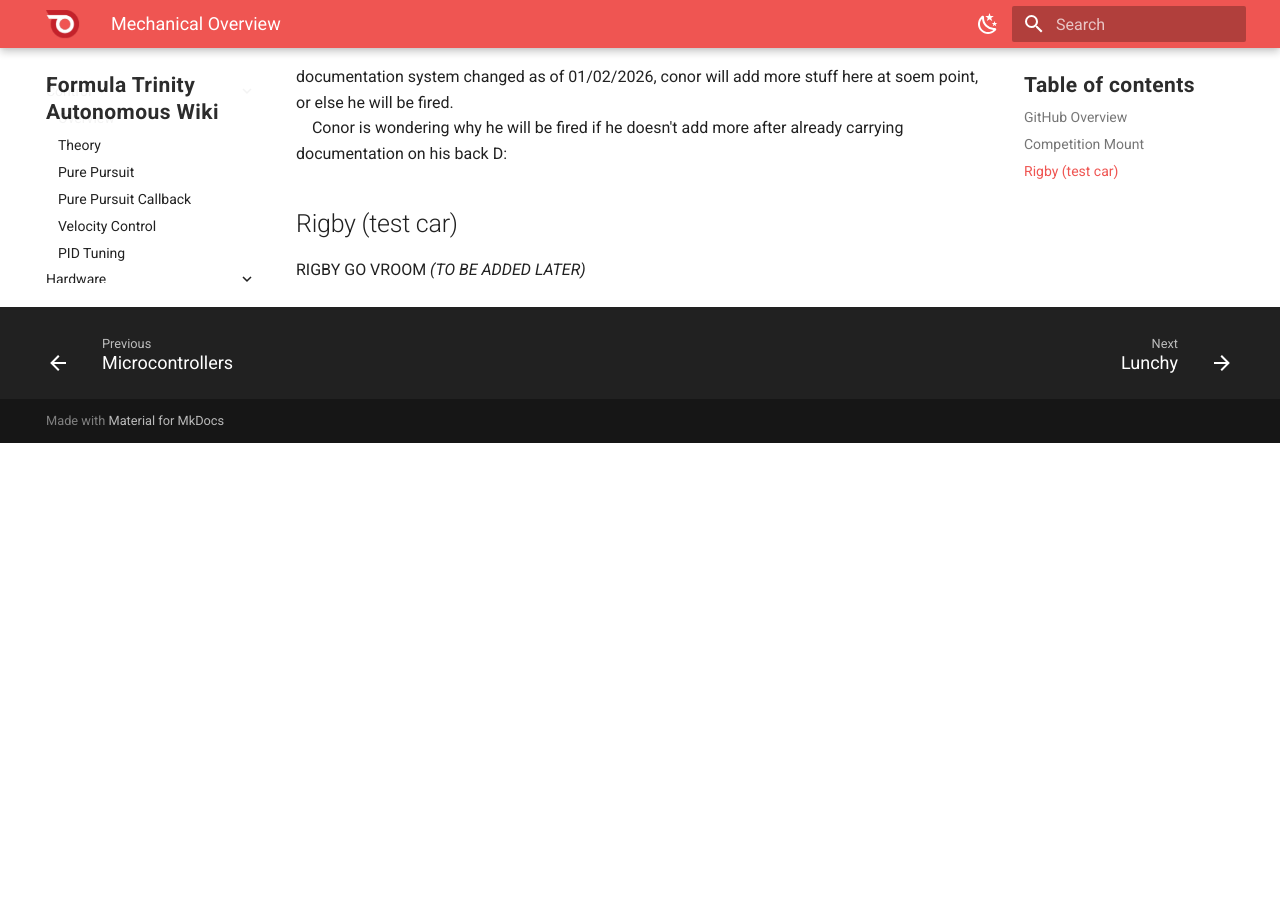
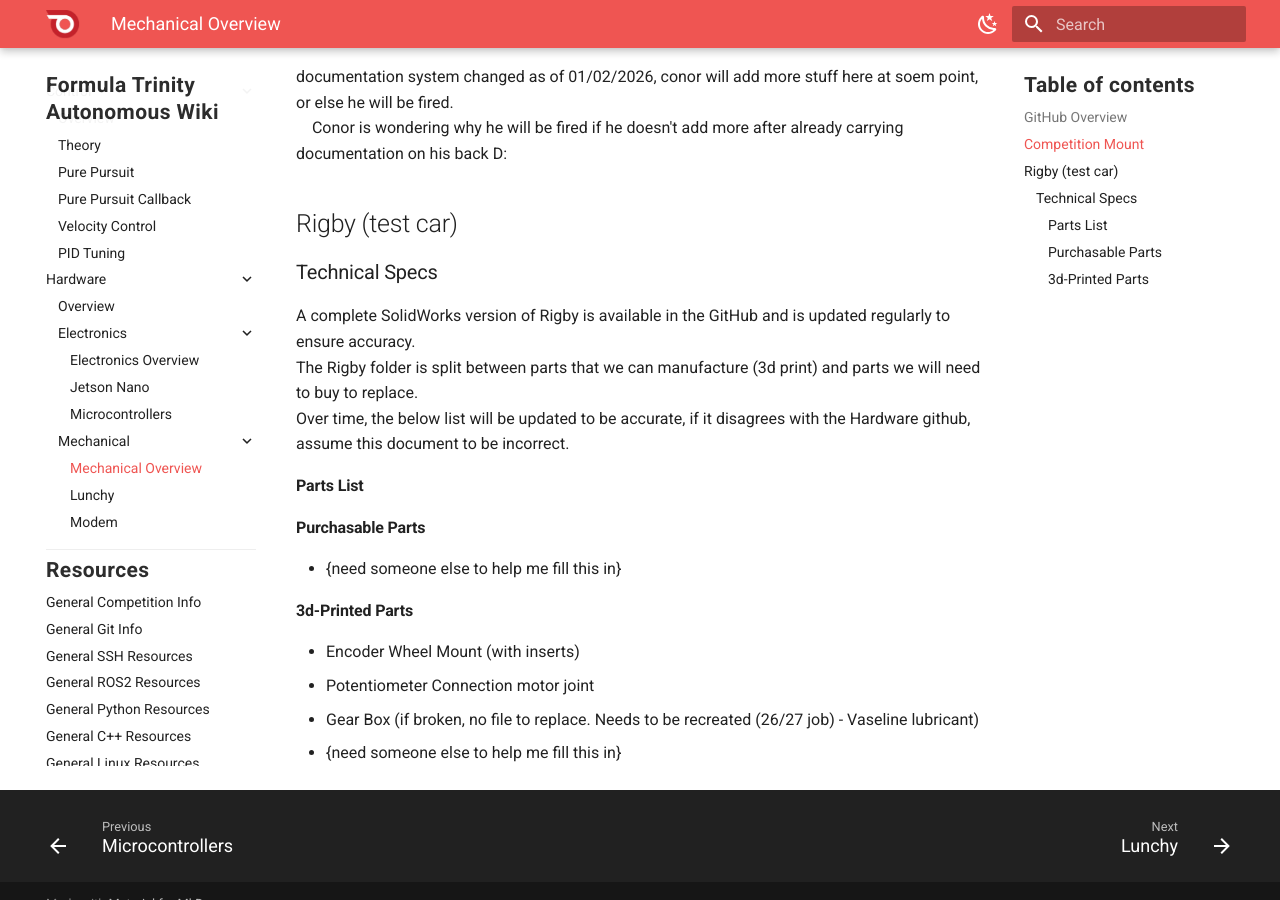
Before and after one commit to FT-Autonomous/ft_docs_2.0, an MkDocs documentation site: the page built from docs/departments/hardware/mechanical/mechanical_overview.md, in a window 1280 px wide and 900 px high, scrolled down 939 px. Built offline with MkDocs 1.6.1 and Material for MkDocs 9.7.7, drawn with Linux system fonts in a browser that asks for light colours; before the commit the page ends 1382 px from its top, so only the background shows below that.

Commit message:
Updated Hardware Mechanical Overview

```diff
--- a/docs/departments/hardware/mechanical/mechanical_overview.md
+++ b/docs/departments/hardware/mechanical/mechanical_overview.md
@@ -32,4 +32,19 @@ documentation system changed as of 01/02/2026, conor will add more stuff here at
 &nbsp;&nbsp;&nbsp;&nbsp;Conor is wondering why he will be fired if he doesn't add more after already carrying documentation on his back D:
 
 ## Rigby (test car)
-RIGBY GO VROOM *(TO BE ADDED LATER)*
+
+### Technical Specs
+A complete SolidWorks version of Rigby is available in the GitHub and is updated regularly to ensure accuracy.
+The Rigby folder is split between parts that we can manufacture (3d print) and parts we will need to buy to replace.
+Over time, the below list will be updated to be accurate, if it disagrees with the Hardware github, assume this document to be incorrect.
+
+#### Parts List
+
+#### Purchasable Parts
+- {need someone else to help me fill this in}
+
+#### 3d-Printed Parts
+- Encoder Wheel Mount (with inserts)
+- Potentiometer Connection motor joint
+- Gear Box (if broken, no file to replace. Needs to be recreated (26/27 job) - Vaseline lubricant)
+- {need someone else to help me fill this in}
```
